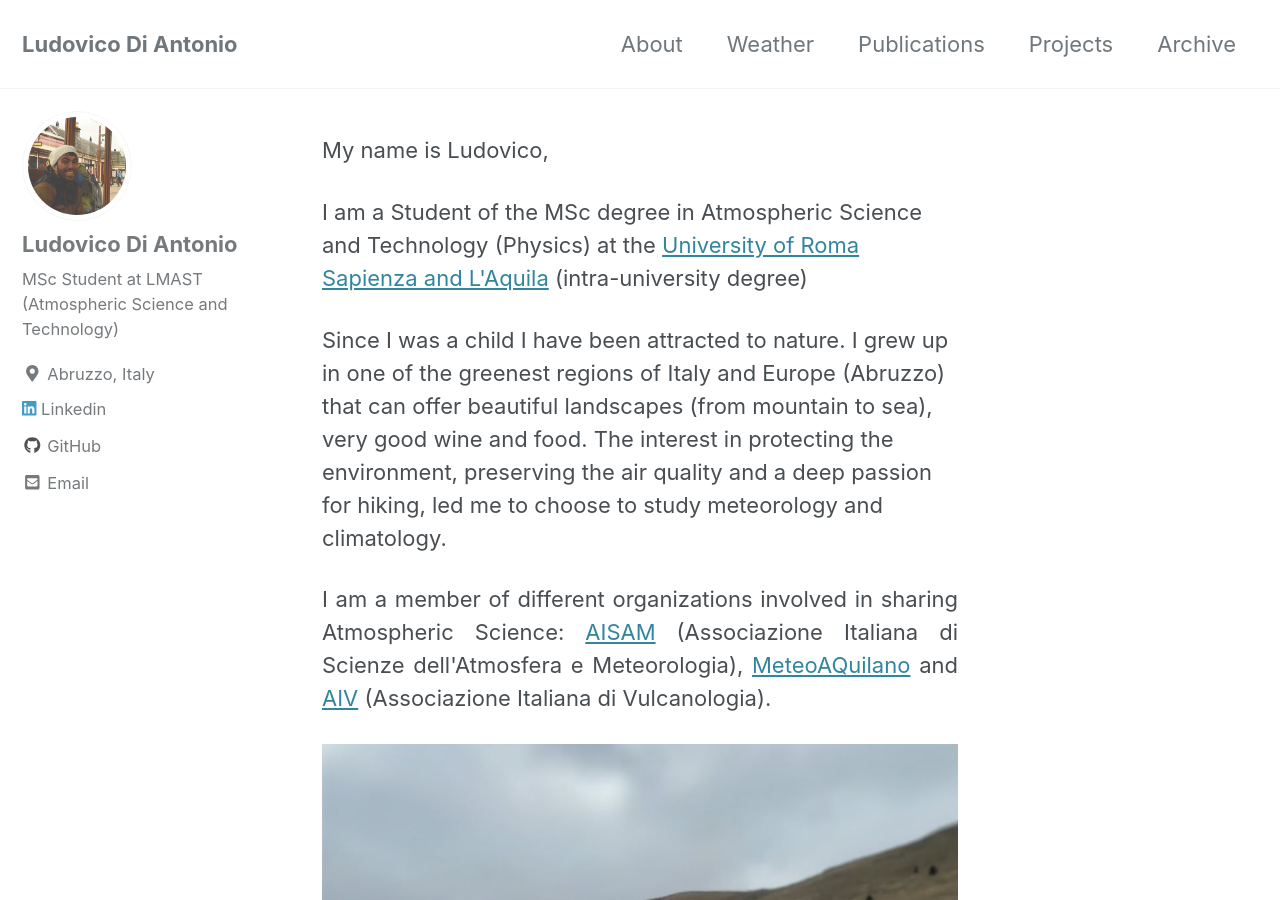
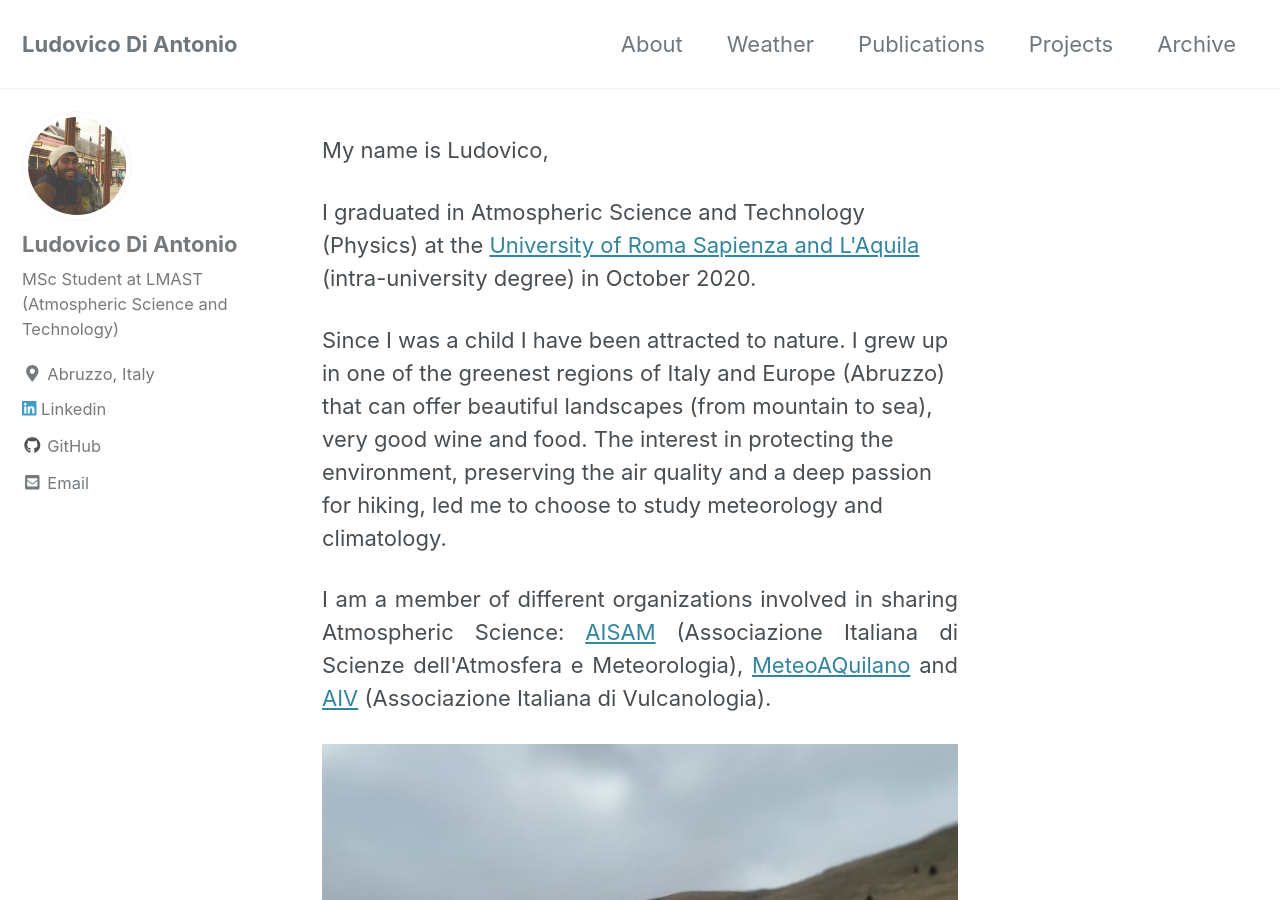
Before and after one commit to emryslda/emryslda.github.io, a Jekyll site: the page built from About/index.html, in a window 1280 px wide and 900 px high. Built offline with Jekyll 4.4.1, drawn with Linux system fonts in a browser that asks for light colours; cached includes are drawn as plain includes; nearby versions of some CDN libraries.

Commit message:
Update index.html

```diff
--- a/About/index.html
+++ b/About/index.html
@@ -17,9 +17,9 @@ title:
 My name is Ludovico,
 <p></p>
 
-I am a Student of the MSc degree in Atmospheric Science and Technology <a href="http://www.dsfc.univaq.it/it/corso-magistrale-lmast.html" target="_blank"></a> (Physics)
+I graduated in Atmospheric Science and Technology <a href="http://www.dsfc.univaq.it/it/corso-magistrale-lmast.html" target="_blank"></a> (Physics)
 at the <a href="http://www.dsfc.univaq.it/it/corso-magistrale-lmast.html" target="_blank">University of Roma Sapienza and L'Aquila</a>   (intra-university degree)
-
+in October 2020.
 <p></p>
 
 Since I was a child I have been attracted to nature. I grew up in one of the greenest regions of Italy and Europe (Abruzzo) that can offer beautiful landscapes (from mountain to sea), very good wine and food. The interest in protecting the environment, preserving the air quality and a deep passion for hiking, led me to choose to study meteorology and climatology.
```
